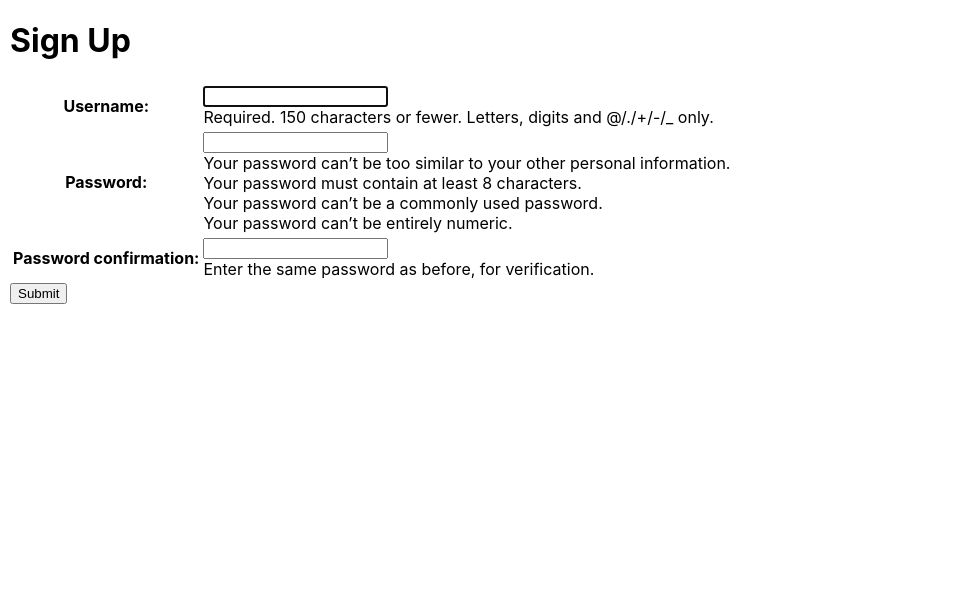
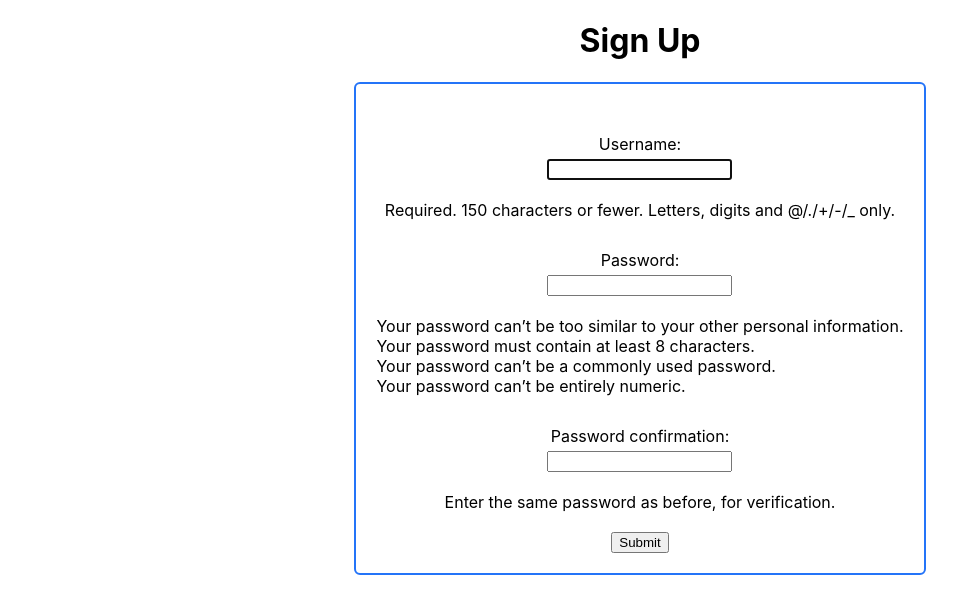
Before and after one commit to JImmyJImmy0/thehustle, a Django app: page /accounts/signup/ in a window 1280 px wide. Shown: the part 82-696 px from the top of the page, without its empty margins (0-979 px from the left). Run offline with Django 3.2, Linux system fonts and the light colour scheme.

Commit message:
base styling on signup

```diff
--- a/main_app/static/css/signup.css
+++ b/main_app/static/css/signup.css
@@ -0,0 +1,25 @@
+main {
+    display: flex;
+    flex-direction: column;
+    justify-content: center;
+    align-items: center;
+}
+
+.form-container {
+    display: flex;
+    flex-direction: column;
+    justify-content: center;
+    align-items: center;
+    border: rgb(36, 116, 248) solid 2px;
+    padding: 20px;
+    border-radius: 6px;
+}
+
+label {
+    margin-top: 30px;
+    margin-bottom: 5px;
+}
+
+.submit-btn {
+    margin-top: 20px;
+}
--- a/main_app/templates/signup.html
+++ b/main_app/templates/signup.html
@@ -15,9 +15,7 @@
 {% endif %}
 <form action="" method="post" class='form-container' autocomplete='off'>
     {% csrf_token %}
-    <table>
-        {{ user_form.as_table }}
-    </table>
+    {{ user_form.as_table }}
     <button type='submit' class='submit-btn'>Submit</button>
 </form>
 
```
